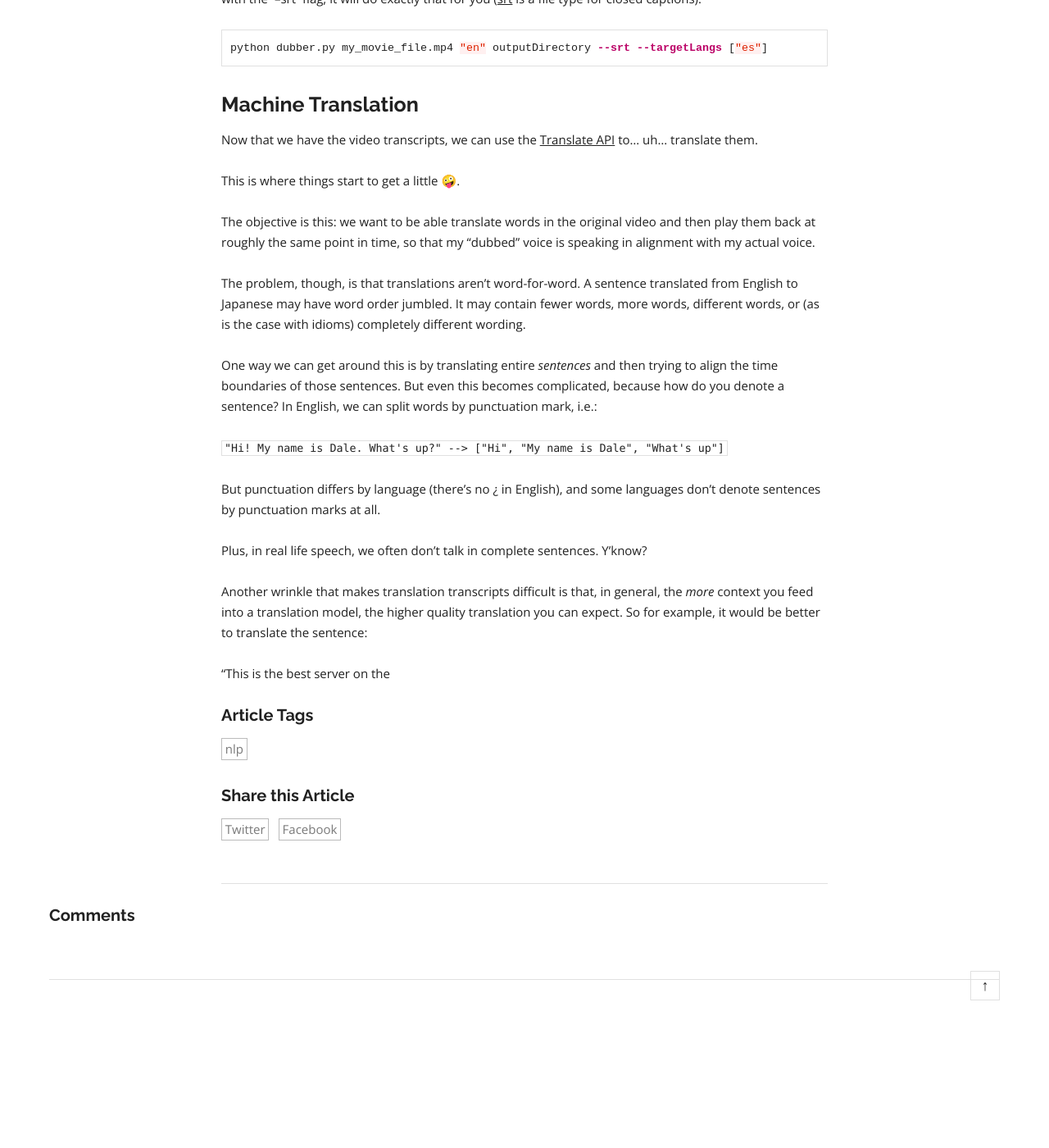
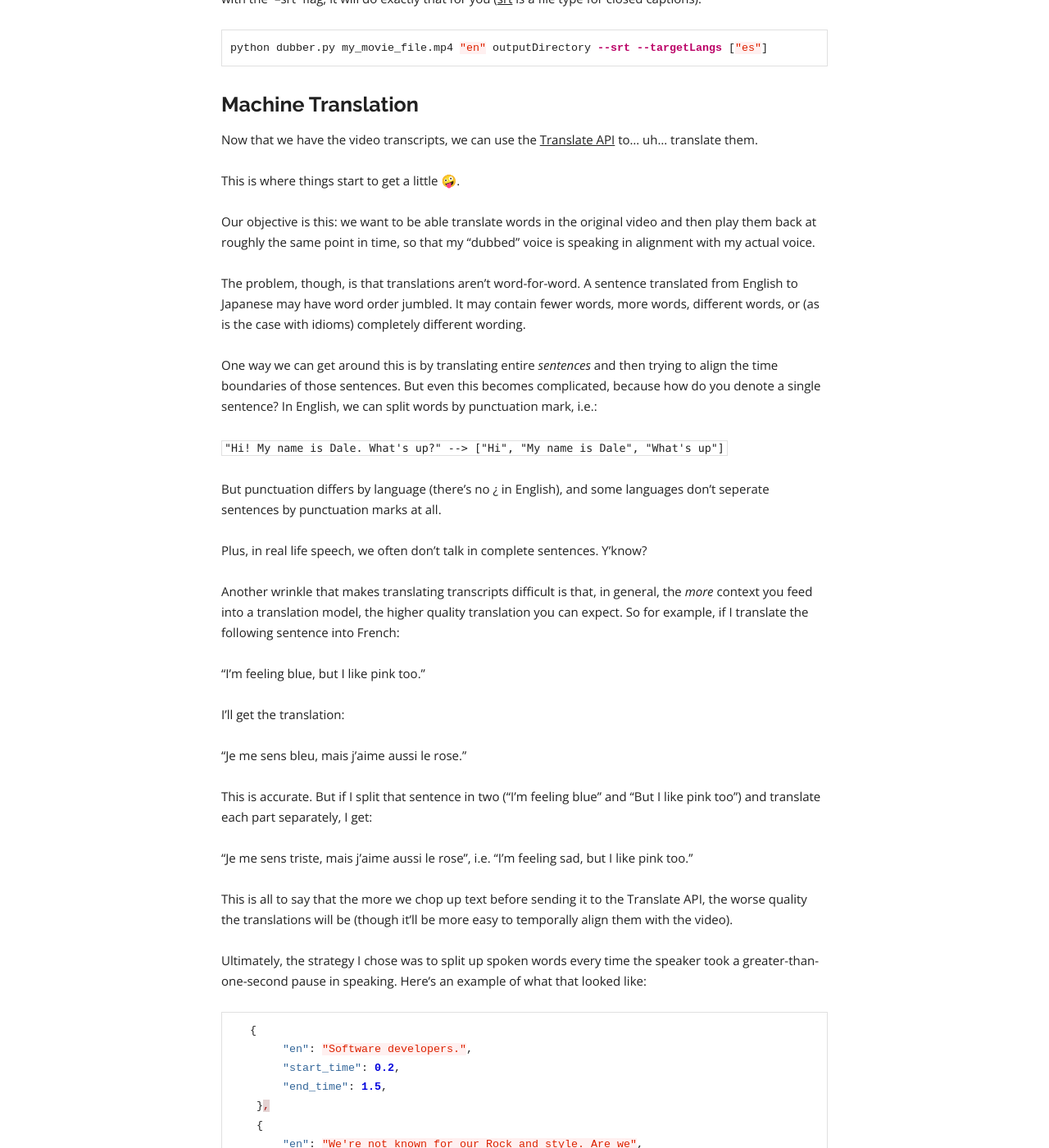
Before and after one commit to dalequark/daleonai, a Jekyll site: the page built from _posts/2021-02-02-ai-dubs-over-subs-translating-and-dubbing-videos-with-ai.md, in a window 1280 px wide and 1400 px high, scrolled down 5117 px. Shown: the whole window at 82% size. Built offline with Jekyll 4.4.1, drawn with Linux system fonts in a browser that asks for light colours; some web fonts are replaced; a script that is not in the unit is left out; comment, search, counter and statistics services are not loaded; before the commit the page ends 6362 px from its top, so only the background shows below that; some of the changed text lies outside the part shown.

Commit message:
Update Blog “2021-02-02-ai-dubs-over-subs-translating-and-dubbing-videos-with-ai”

````diff
--- a/_posts/2021-02-02-ai-dubs-over-subs-translating-and-dubbing-videos-with-ai.md
+++ b/_posts/2021-02-02-ai-dubs-over-subs-translating-and-dubbing-videos-with-ai.md
@@ -119,18 +119,56 @@
 
 This is where things start to get a little 🤪.
 
-The objective is this: we want to be able translate words in the original video and then play them back at roughly the same point in time, so that my "dubbed" voice is speaking in alignment with my actual voice.
+Our objective is this: we want to be able translate words in the original video and then play them back at roughly the same point in time, so that my "dubbed" voice is speaking in alignment with my actual voice.
 
 The problem, though, is that translations aren't word-for-word. A sentence translated from English to Japanese may have word order jumbled. It may contain fewer words, more words, different words, or (as is the case with idioms) completely different wording.
 
-One way we can get around this is by translating entire *sentences* and then trying to align the time boundaries of those sentences. But even this becomes complicated, because how do you denote a sentence? In English, we can split words by punctuation mark, i.e.:
+One way we can get around this is by translating entire *sentences* and then trying to align the time boundaries of those sentences. But even this becomes complicated, because how do you denote a single sentence? In English, we can split words by punctuation mark, i.e.:
 
 `"Hi! My name is Dale. What's up?" --> ["Hi", "My name is Dale", "What's up"]`
 
-But punctuation differs by language (there's no ¿ in English), and some languages don't denote sentences by punctuation marks at all.
+But punctuation differs by language (there's no ¿ in English), and some languages don't seperate sentences by punctuation marks at all.
 
 Plus, in real life speech, we often don't talk in complete sentences. Y'know?
 
-Another wrinkle that makes translation transcripts difficult is that, in general, the *more* context you feed into a translation model, the higher quality translation you can expect. So for example, it would be better to translate the sentence:
+Another wrinkle that makes translating transcripts difficult is that, in general, the *more* context you feed into a translation model, the higher quality translation you can expect. So for example, if I translate the following sentence into French:
 
-"This is the best server on the
+"I'm feeling blue, but I like pink too."
+
+I'll get the translation:
+
+"Je me sens bleu, mais j'aime aussi le rose."
+
+This is accurate. But if I split that sentence in two ("I'm feeling blue" and "But I like pink too") and translate each part separately, I get:
+
+"Je me sens triste, mais j'aime aussi le rose", i.e. "I'm feeling sad, but I like pink too."
+
+This is all to say that the more we chop up text before sending it to the Translate API, the worse quality the translations will be (though it'll be more easy to temporally align them with the video).
+
+Ultimately, the strategy I chose was to split up spoken words every time the speaker took a greater-than-one-second pause in speaking. Here's an example of what that looked like:
+
+```json
+   {
+        "en": "Software developers.",
+        "start_time": 0.2,
+        "end_time": 1.5,
+    },
+    {
+        "en": "We're not known for our Rock and style. Are we",
+        "start_time": 1.6,
+        "end_time": 4.4,
+    },
+    {
+        "en": "or are we",
+        "start_time": 5,
+        "end_time": 6.2,
+    },
+```
+
+This naturally led to some awkward translations (i.e. "or are we" is a weird fragment to translate"), but I found it worked good enough. [Here's](https://github.com/google/making_with_ml/blob/e653e86e7378b15372ad762b9d61df47d4c4879f/ai_dubs/dubber.py#L157) where that looks like in code.
+
+Side bar: I also noticed that the accuracy of the timestamps returned by the Speech-to-Text API was significantly less for non-English languages, which further decreased the quality of Non-English-to-English dubbing.
+
+### The NEW Media Translation API
+
+As it happens, Google Cloud is working on a new API to handle exactly this problem. It's called the [Media Translation API](https://cloud.google.com/media-translation?utm_source=blog&utm_medium=partner&utm_campaign=CDR_dal_aiml_ai-dubs_020221), and it translates audio directly (i.e. no transcribed text intermediary). I wasn't able to use that API in this project because it doesn't yet return timestamps (the tool is currently in beta).
````
